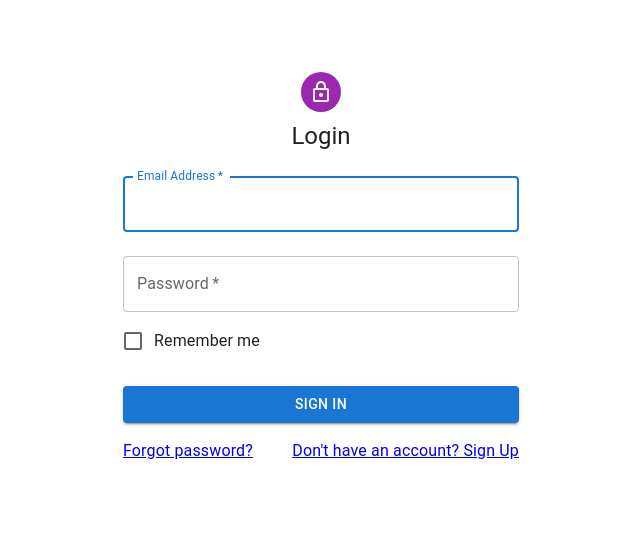
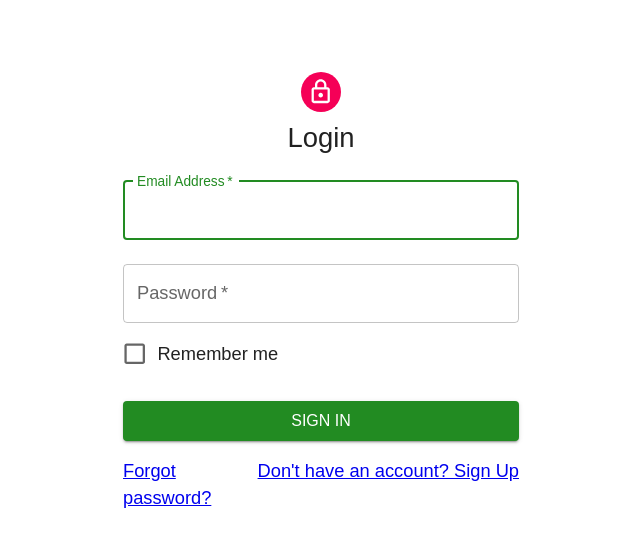
Before and after one commit to kiptanuiBoaz/jenomu-client-dev, a React (Vite) app: page /login in a window 1280 px wide. Shown: the top 546 px of the page, without its empty margins (319-959 px from the left). Built offline with nearby package versions, Linux system fonts and the light colour scheme.

Commit message:
feat: add MUI theming  && git push

```diff
--- a/src/App.tsx
+++ b/src/App.tsx
@@ -1,11 +1,16 @@
 import { Provider } from 'react-redux';
 import store from './redux/store/store';
 import AppRoutes from './config/routes';
+import { theme } from './theme/theme';
+import { ThemeProvider } from '@mui/material';
 
 const App = () => {
   return (
     <Provider store={store}>
-      <AppRoutes />
+      <ThemeProvider theme={theme}>
+        <AppRoutes />
+      </ThemeProvider>
+
     </Provider>
   );
 };
--- a/src/theme/theme.ts
+++ b/src/theme/theme.ts
@@ -0,0 +1,17 @@
+import { createTheme } from "@mui/material";
+
+export const theme = createTheme({
+    palette: {
+        primary: {
+            main: '#228B22',
+        },
+        secondary: {
+            main: '#f50057',
+        },
+    },
+    typography: {
+        fontFamily: 'Arial',
+        fontSize: 16,
+
+    },
+});
```
